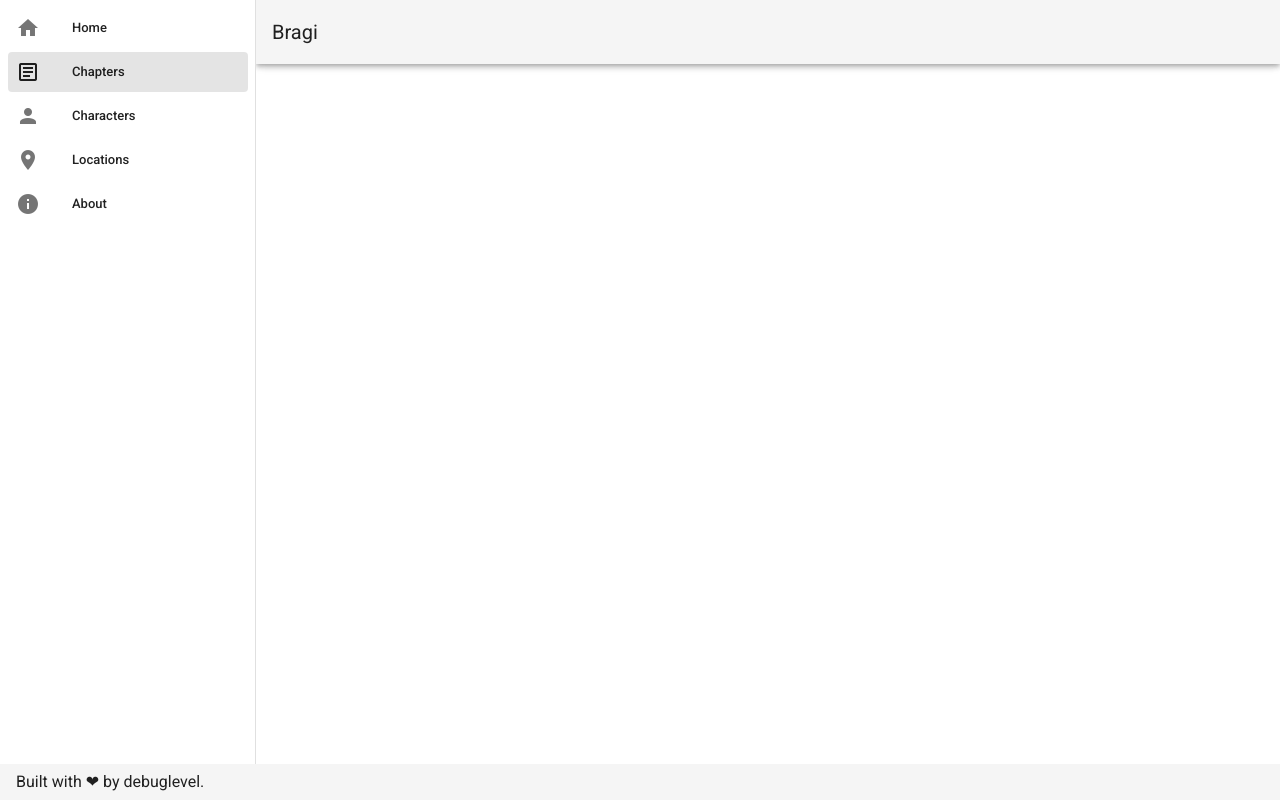
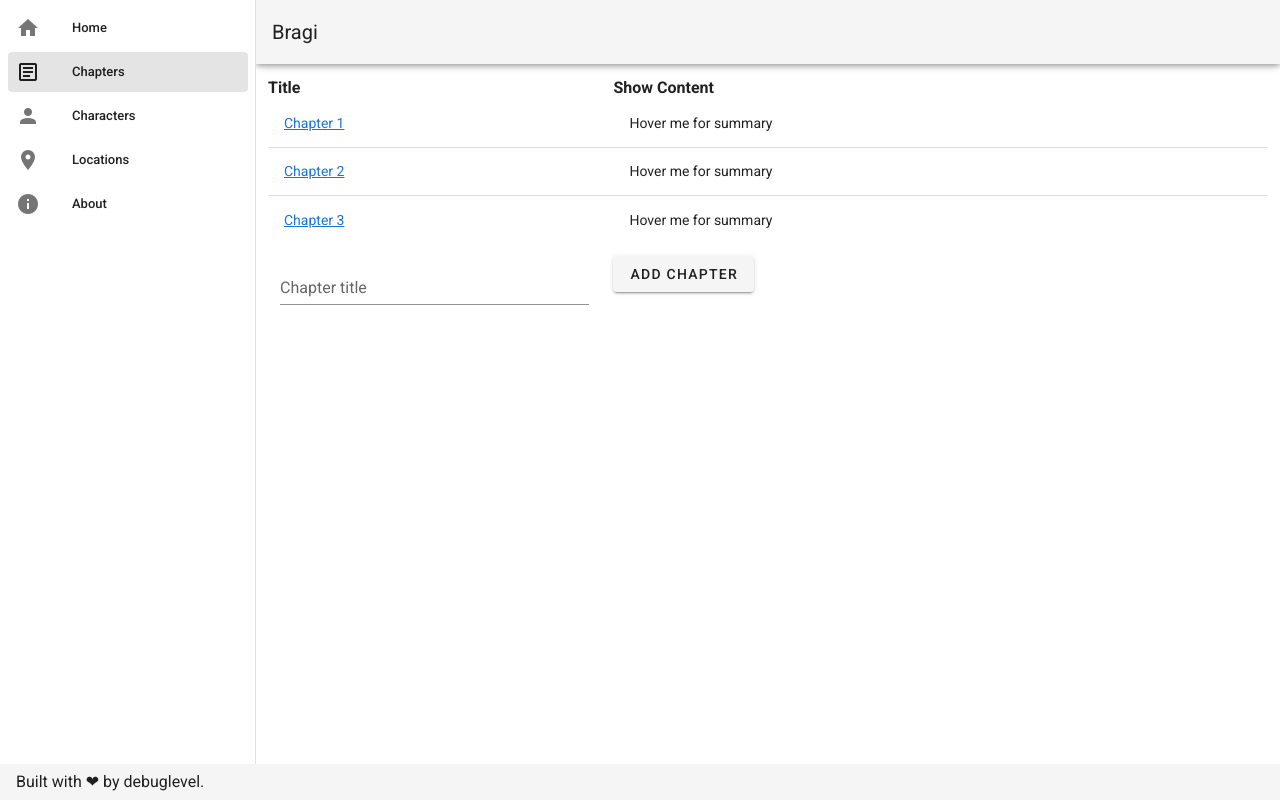
Before and after one commit to debuglevel/bragi, a Vue app in the folder vue/: page /#/chapters in a window 1280 px wide. Built offline with nearby package versions, Linux system fonts and the light colour scheme; no server answers.

Commit message:
Migrate Chapter list

```diff
--- /dev/null
+++ b/vue/src/components/ChapterItem.vue
@@ -0,0 +1,29 @@
+<template>
+  <tr>
+    <td>
+      <a v-bind:href="'chapter.html?id=' + chapter.id">{{ chapter.title }}</a>
+    </td>
+    <!-- <td>{{ chapter.id }}</td> -->
+    <td>
+      <v-tooltip bottom>
+        <template v-slot:activator="{ on, attrs }">
+          <span v-bind="attrs" v-on="on">Hover me for summary</span>
+        </template>
+        <span>{{ chapter.summary }}</span>
+      </v-tooltip>
+    </td>
+  </tr>
+</template>
+
+<script>
+export default {
+  name: "ChapterItem",
+
+  props: {
+    chapter: {},
+  },
+  data: () => ({
+    //
+  }),
+};
+</script>
--- a/vue/src/router/index.js
+++ b/vue/src/router/index.js
@@ -19,15 +19,15 @@ const routes = [
     component: () =>
       import(/* webpackChunkName: "about" */ "../views/About.vue"),
   },
-  // {
-  //   path: "/chapters",
-  //   name: "Chapters",
-  //   // route level code-splitting
-  //   // this generates a separate chunk (chapters.[hash].js) for this route
-  //   // which is lazy-loaded when the route is visited.
-  //   component: () =>
-  //     import(/* webpackChunkName: "chapters" */ "../views/Chapters.vue"),
-  // },
+  {
+    path: "/chapters",
+    name: "Chapters",
+    // route level code-splitting
+    // this generates a separate chunk (chapters.[hash].js) for this route
+    // which is lazy-loaded when the route is visited.
+    component: () =>
+      import(/* webpackChunkName: "chapters" */ "../views/Chapters.vue"),
+  },
   // {
   //   path: "/characters",
   //   name: "Characters",
--- /dev/null
+++ b/vue/src/views/Chapters.vue
@@ -0,0 +1,81 @@
+<template>
+  <div class="chapters">
+    <v-simple-table>
+      <thead>
+        <th class="text-left">Title</th>
+        <!-- <th class="text-left">ID</th> -->
+        <th class="text-left">Show Content</th>
+      </thead>
+      <tbody>
+        <tr
+          is="chapter-item"
+          v-bind:chapter="item"
+          v-bind:key="item.id"
+          v-for="item in chapters"
+        ></tr>
+      </tbody>
+    </v-simple-table>
+
+    <v-form v-model="valid">
+      <v-container>
+        <v-row>
+          <v-col cols="12" md="4">
+            <v-text-field
+              v-model="form.title"
+              :rules="titleRules"
+              label="Chapter title"
+              required
+            ></v-text-field>
+          </v-col>
+          <v-col cols="12" md="4">
+            <v-btn class="mr-4" @click="onSubmit">Add chapter</v-btn>
+          </v-col>
+        </v-row>
+      </v-container>
+    </v-form>
+
+    <!--        <b-card class="mt-3" header="Form Data Result">-->
+    <!--            <pre class="m-0">{{ form }}</pre>-->
+    <!--        </b-card>-->
+  </div>
+</template>
+
+<script>
+// @ is an alias to /src
+import ChapterItem from "@/components/ChapterItem.vue";
+import axios from "axios";
+
+export default {
+  name: "Chapters",
+  components: {
+    ChapterItem,
+  },
+
+  data: () => ({
+    chapters: [
+      // { "id": 12, "title": "blubb" }
+      { id: 1, title: "Chapter 1", summary: "Summary 1" },
+      { id: 2, title: "Chapter 2", summary: "Summary 2" },
+      { id: 3, title: "Chapter 3", summary: "Summary 3" },
+    ],
+    form: {
+      title: "",
+    },
+    titleRules: [(v) => !!v || "Title is required"],
+  }),
+  mounted() {
+    axios
+      .get("http://localhost:8080/chapters/")
+      .then((response) => (this.chapters = response.data));
+  },
+  methods: {
+    onSubmit(evt) {
+      evt.preventDefault();
+      //alert(JSON.stringify(this.form))
+      axios
+        .post("http://localhost:8080/chapters/", { title: this.form.title })
+        .then((response) => this.chapters.push(response.data));
+    },
+  },
+};
+</script>
```
